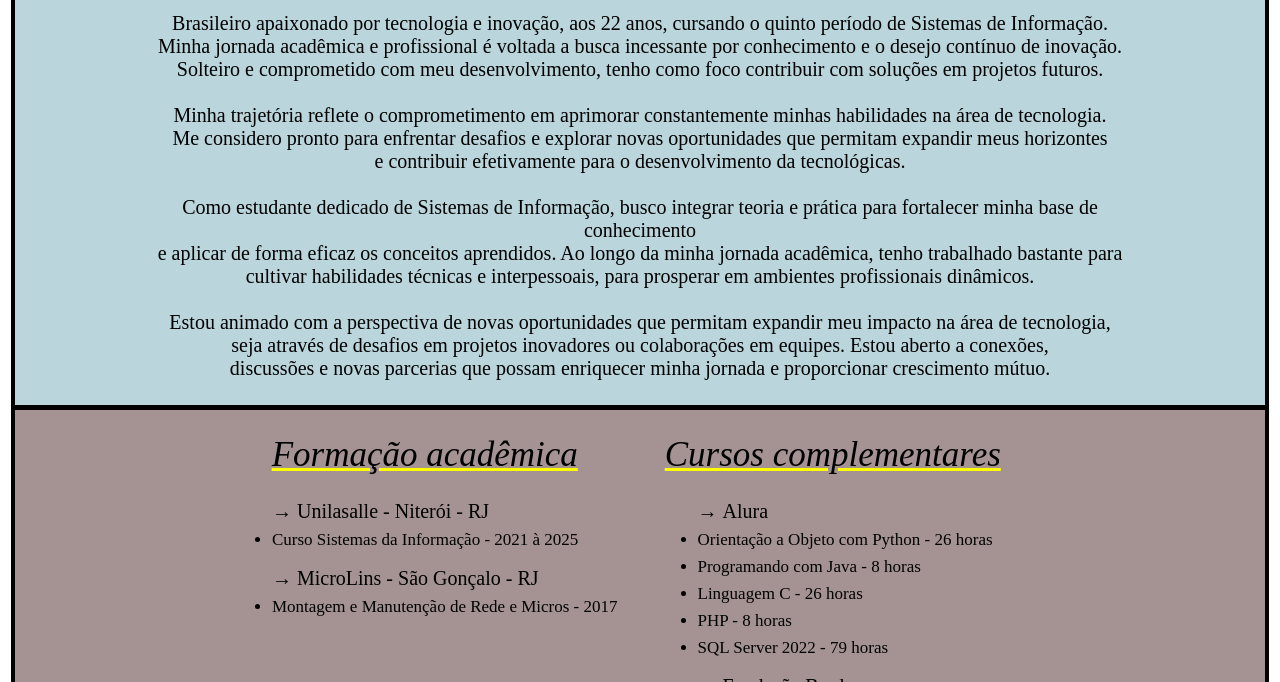
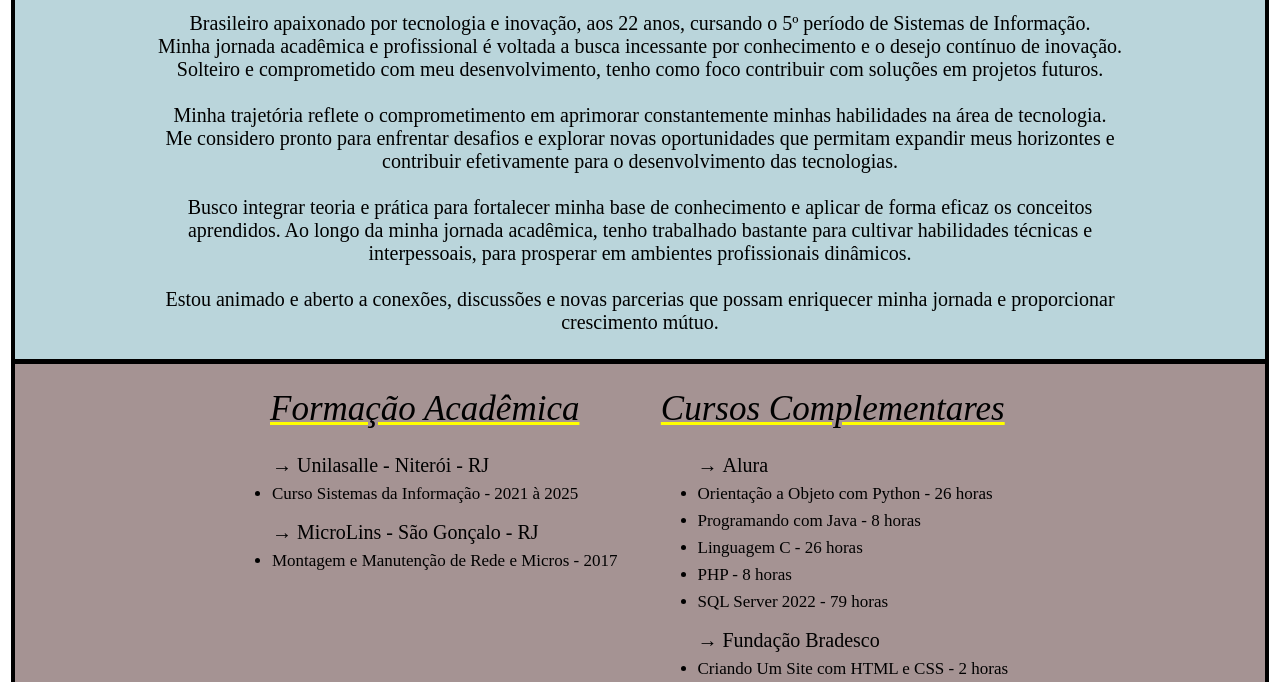
Before and after one commit to NathanThomaz/NathanThomaz.github.io, a plain HTML site: page index.html in a window 1280 px wide. Shown: the part 418-1100 px from the top of the page. Drawn offline with Linux system fonts and the light colour scheme.

Commit message:
Update index.html

```diff
--- a/index.html
+++ b/index.html
@@ -75,16 +75,16 @@
 
                 <div id="text_sobre_mim">
 
-                    <a>Brasileiro apaixonado por tecnologia e inovação, aos 22 anos, cursando o quinto período de Sistemas de Informação.
+                    <a> Brasileiro apaixonado por tecnologia e inovação, aos 22 anos, cursando o 5º período de Sistemas de Informação.
                     <br>Minha jornada acadêmica e profissional é voltada a busca incessante por conhecimento e o desejo contínuo de inovação.
                     <br>Solteiro e comprometido com meu desenvolvimento, tenho como foco contribuir com soluções em projetos futuros.<br><br></a>
 
-                    <a>Minha trajetória reflete o comprometimento em aprimorar constantemente minhas habilidades na área de tecnologia.
-                    <br>Me considero pronto para enfrentar desafios e explorar novas oportunidades que permitam expandir meus horizontes <br> e contribuir efetivamente para o desenvolvimento da tecnológicas.<br><br></a>
+                    <a> Minha trajetória reflete o comprometimento em aprimorar constantemente minhas habilidades na área de tecnologia.
+                    <br>Me considero pronto para enfrentar desafios e explorar novas oportunidades que permitam expandir meus horizontes e contribuir efetivamente para o desenvolvimento das tecnologias.<br><br></a>
 
-                    <a>Como estudante dedicado de Sistemas de Informação, busco integrar teoria e prática para fortalecer minha base de conhecimento <br> e aplicar de forma eficaz os conceitos aprendidos. Ao longo da minha jornada acadêmica, tenho trabalhado bastante para <br> cultivar habilidades técnicas e interpessoais, para prosperar em ambientes profissionais dinâmicos.<br><br></a>
+                    <a> Busco integrar teoria e prática para fortalecer minha base de conhecimento e aplicar de forma eficaz os conceitos aprendidos. Ao longo da minha jornada acadêmica, tenho trabalhado bastante para  cultivar habilidades técnicas e interpessoais, para prosperar em ambientes profissionais dinâmicos.<br><br></a>
 
-                    <a>Estou animado com a perspectiva de novas oportunidades que permitam expandir meu impacto na área de tecnologia,<br> seja através de desafios em projetos inovadores ou colaborações em equipes. Estou aberto a conexões,<br> discussões e novas parcerias que possam enriquecer minha jornada e proporcionar crescimento mútuo.</a>
+                    <a> Estou animado e aberto a conexões, discussões e novas parcerias que possam enriquecer minha jornada e proporcionar crescimento mútuo.</a>
 
                     </div>
 
@@ -99,7 +99,7 @@
 
             <div id="ensinos">
 
-                <a class="title_formacao"> Formação acadêmica </a>
+                <a class="title_formacao"> Formação Acadêmica </a>
 
                 <ul> <a class="nome_instituicao"> <span class="seta">&rarr; </span> Unilasalle - Niterói - RJ </a>
                     <li>Curso Sistemas da Informação - 2021 à 2025</li>
@@ -113,7 +113,7 @@
 
             <div id="cursos_complementares">
 
-                <a class="title_formacao"> Cursos complementares </a>
+                <a class="title_formacao"> Cursos Complementares </a>
 
                 <ul> <a class="nome_instituicao"> <span class="seta">&rarr; </span> Alura </a>
                     <li> Orientação a Objeto com Python - 26 horas</li>
```
